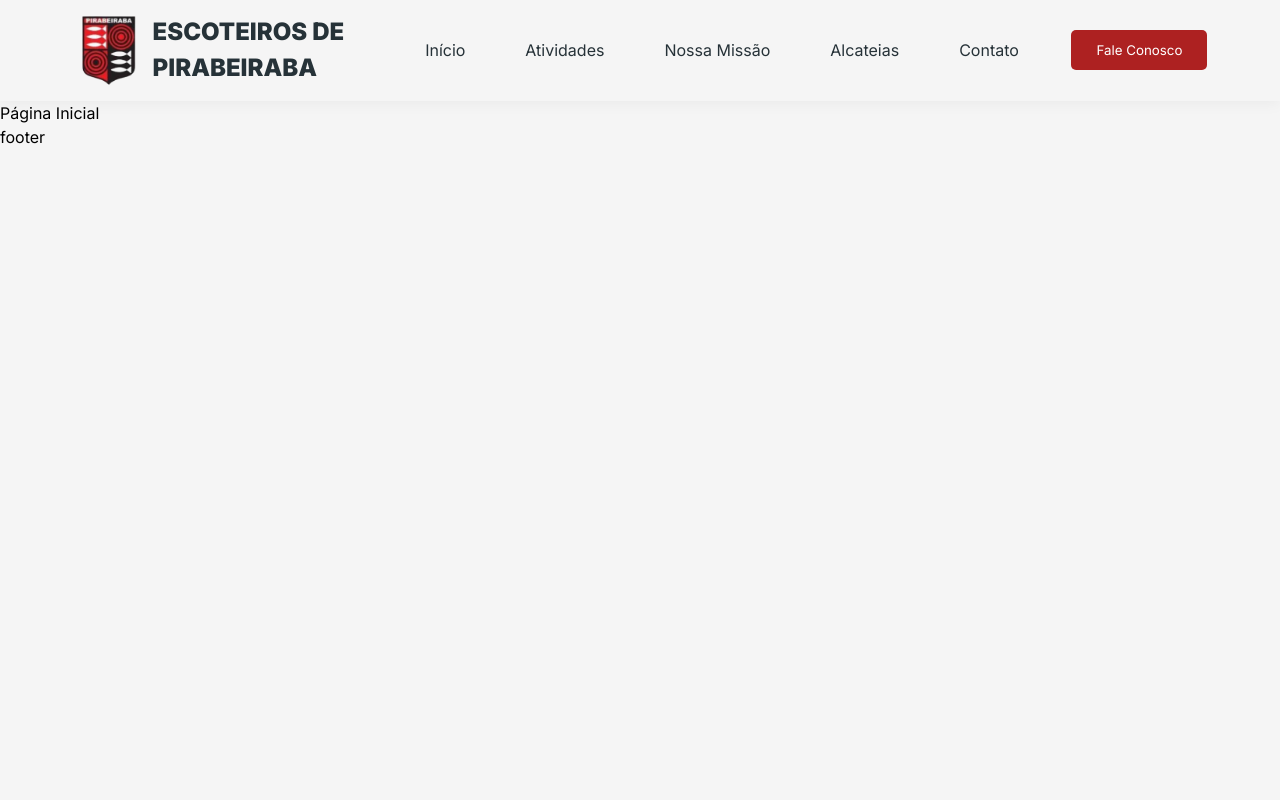
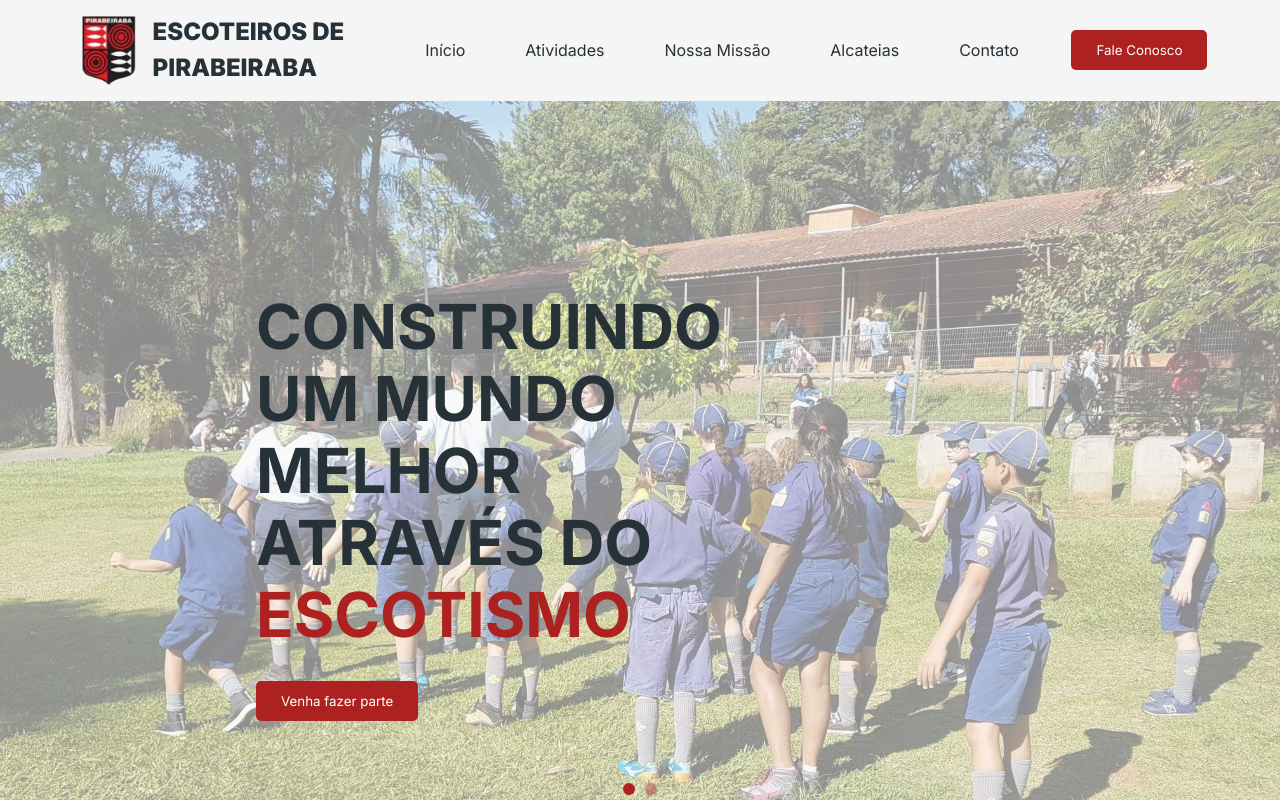
Before and after one commit to matheusmartinsviana/escoteiroPirabeiraba, a React (Vite) app: page / in a window 1280 px wide. Shown: the top 800 px of the page. Built offline with nearby package versions, Linux system fonts and the light colour scheme.

Commit message:
feat: adding initial slider

```diff
--- /dev/null
+++ b/src/components/General/BannerSlider.jsx
@@ -0,0 +1,142 @@
+import { useState, useRef, useEffect } from "react";
+import styles from "./styles/BannerSlider.module.css";
+
+import banner1 from "../../assets/img1.webp";
+import banner2 from "../../assets/img1.webp";
+import Button from "./Button";
+const slides = [
+  {
+    id: 1,
+    title: "Construindo um mundo melhor através do escotismo",
+    buttonValue: "Venha fazer parte",
+    image: banner1,
+  },
+  {
+    id: 2,
+    title: "Educação para todas as idades",
+    buttonValue: "Saiba mais",
+    image: banner2,
+  },
+];
+
+const BannerSlider = () => {
+  const [currentIndex, setCurrentIndex] = useState(0);
+  const [visibleSlides, setVisibleSlides] = useState([0]);
+  const isDragging = useRef(false);
+  const startX = useRef(0);
+  const currentTranslate = useRef(0);
+  const slidesLength = slides.length;
+
+  const nextSlide = () => setCurrentIndex((prev) => (prev + 1) % slidesLength);
+  const prevSlide = () =>
+    setCurrentIndex((prev) => (prev === 0 ? slidesLength - 1 : prev - 1));
+
+  const handleStart = (x) => {
+    startX.current = x;
+    isDragging.current = true;
+  };
+
+  const handleMove = (x) => {
+    if (!isDragging.current) return;
+    currentTranslate.current = x - startX.current;
+  };
+
+  const handleEnd = () => {
+    if (!isDragging.current) return;
+    isDragging.current = false;
+
+    if (currentTranslate.current < -50) nextSlide();
+    else if (currentTranslate.current > 50) prevSlide();
+
+    currentTranslate.current = 0;
+  };
+
+  const handleTouchStart = (e) => handleStart(e.touches[0].clientX);
+  const handleTouchMove = (e) => handleMove(e.touches[0].clientX);
+  const handleTouchEnd = handleEnd;
+
+  const handleMouseDown = (e) => handleStart(e.clientX);
+  const handleMouseMove = (e) => handleMove(e.clientX);
+  const handleMouseUp = handleEnd;
+
+  useEffect(() => {
+    const observer = new IntersectionObserver(
+      (entries) => {
+        entries.forEach((entry) => {
+          if (entry.isIntersecting) {
+            const index = parseInt(entry.target.dataset.index, 10);
+            setVisibleSlides((prev) => Array.from(new Set([...prev, index])));
+          }
+        });
+      },
+      { threshold: 0.5 }
+    );
+
+    const slideElements = document.querySelectorAll(`.${styles.item}`);
+    slideElements.forEach((slide) => observer.observe(slide));
+
+    return () => observer.disconnect();
+  }, []);
+
+  return (
+    <>
+      <div
+        className={styles.mainBanner}
+        onTouchStart={handleTouchStart}
+        onTouchMove={handleTouchMove}
+        onTouchEnd={handleTouchEnd}
+        onMouseDown={handleMouseDown}
+        onMouseMove={handleMouseMove}
+        onMouseUp={handleMouseUp}
+        onMouseLeave={handleMouseUp}
+        role="region"
+        aria-live="polite"
+      >
+        {/* Slides */}
+        <div
+          className={styles.slidesContainer}
+          style={{ transform: `translateX(-${currentIndex * 100}%)` }}
+        >
+          {slides.map((slide, index) => (
+            <div
+              key={slide.id}
+              data-index={index}
+              className={styles.item}
+              style={{
+                backgroundImage: visibleSlides.includes(index)
+                  ? `url(${slide.image})`
+                  : "none",
+              }}
+              role="img"
+              aria-label={`Banner: ${slide.city}, ${slide.state} - ${slide.title}`}
+            >
+              <div className={styles.headerText}>
+                <h2>
+                  {slide.title.slice(0, 39)}
+                  <strong>{slide.title.slice(39, 48)}</strong>
+                </h2>
+                <Button>{slide.buttonValue}</Button>
+              </div>
+            </div>
+          ))}
+        </div>
+      </div>
+      <div className={styles.owlDots}>
+        {slides.map((_, index) => (
+          <span
+            key={index}
+            className={`${styles.owlDot} ${
+              index === currentIndex ? styles.active : ""
+            }`}
+            onClick={() => setCurrentIndex(index)}
+            role="button"
+            aria-label={`Go to slide ${index + 1}`}
+            tabIndex={0}
+          />
+        ))}
+      </div>
+    </>
+  );
+};
+
+export default BannerSlider;
--- /dev/null
+++ b/src/components/General/styles/BannerSlider.module.css
@@ -0,0 +1,78 @@
+.mainBanner {
+  position: relative;
+  overflow: hidden;
+  width: 100%;
+}
+
+.slidesContainer {
+  display: flex;
+  transition: transform 0.5s ease;
+}
+
+.item {
+  min-width: 100%;
+  background-position: center center;
+  background-repeat: no-repeat;
+  background-size: cover;
+  padding: 220px 20% 320px;
+}
+
+.headerText strong {
+  color: var(--brand-main-color);
+}
+
+.headerText h2 {
+  font-size: 62px;
+  font-weight: 700;
+  text-transform: uppercase;
+  color: var(--brand-main-color);
+  line-height: 72px;
+  max-width: 60%;
+  margin-bottom: 0;
+  position: relative;
+  bottom: 30px;
+  color: var(--black-font-color);
+  text-align: left;
+}
+.owlDots {
+  display: flex;
+  justify-content: center;
+  align-items: center;
+  position: absolute;
+  bottom: 5px;
+  width: 100%;
+  gap: 10px;
+}
+
+.owlDot {
+  width: 12px;
+  height: 12px;
+  background-color: #ad212162;
+  border-radius: 50%;
+  cursor: pointer;
+  transition: background-color 0.3s ease, transform 0.2s ease;
+}
+
+.owlDot:hover {
+  background-color: var(--brand-main-color-hover);
+  transform: scale(1.2);
+}
+
+.owlDot.active {
+  background-color: var(--brand-main-color);
+}
+
+@media (max-width: 768px) {
+  .headerText h2 {
+    font-size: 40px;
+    font-weight: 700;
+    text-transform: uppercase;
+    line-height: 40px;
+    width: 100%;
+    margin-bottom: 0;
+  }
+
+  .item {
+    padding: 160px 10%;
+  }
+}
--- a/src/index.css
+++ b/src/index.css
@@ -7,6 +7,7 @@
   -webkit-font-smoothing: antialiased;
   -moz-osx-font-smoothing: grayscale;
   --brand-main-color: #ad2121;
+  --brand-main-color-hover: #ad2121be;
   --black-font-color: #263238;
 }
 
--- a/src/pages/Home.jsx
+++ b/src/pages/Home.jsx
@@ -1,7 +1,9 @@
+import BannerSlider from "../components/General/BannerSlider";
+
 export default function Home() {
   return (
     <>
-      <p>Página Inicial</p>
+      <BannerSlider />
     </>
   );
 }
```
Also changed, not shown: src/assets/img1.webp (added).
